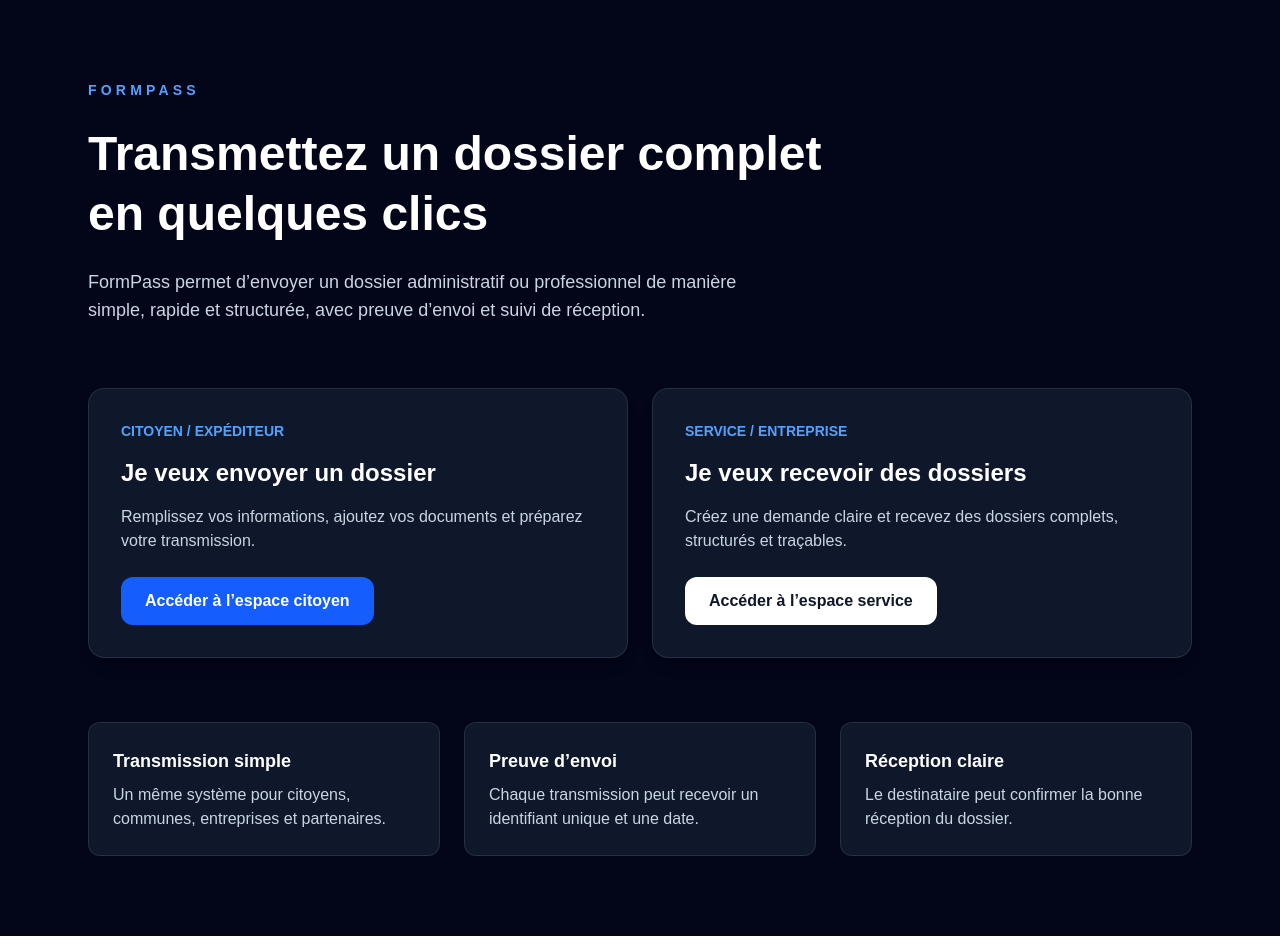
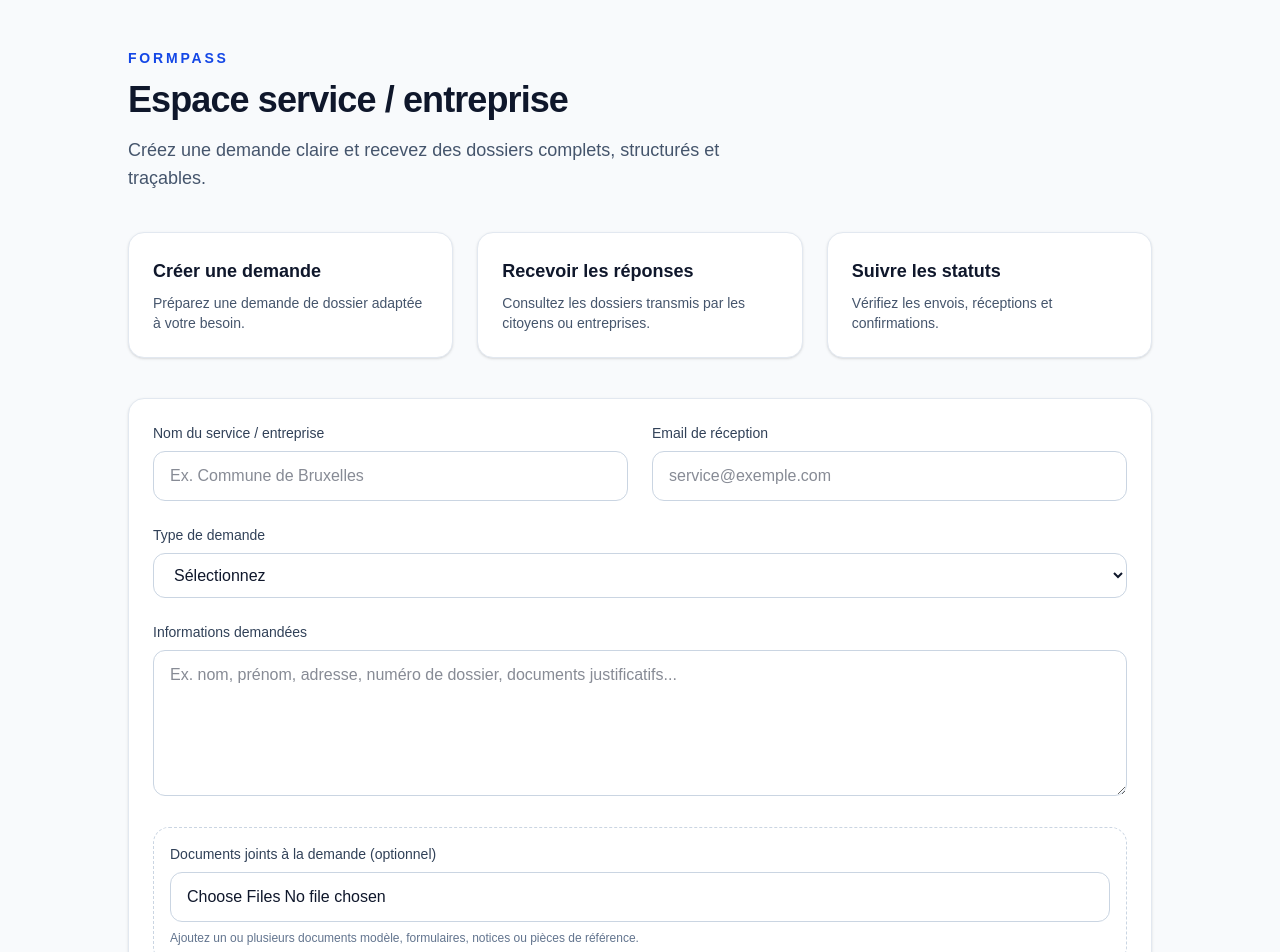
Before and after one commit to bachiratmani1313-spec/Formpass, a Next.js app: page / in a window 1280 px wide. Shown: the top 952 px of the page. Built offline with nearby package versions, Linux system fonts and the light colour scheme.

Commit message:
Update page.tsx

```diff
--- a/app/page.tsx
+++ b/app/page.tsx
@@ -1,105 +1,268 @@
 "use client";
 
-import Link from "next/link";
+import { useRef, useState } from "react";
 
-export default function Home() {
+export default function ServicePage() {
+  const [created, setCreated] = useState(false);
+  const [requestId, setRequestId] = useState("");
+  const [selectedFiles, setSelectedFiles] = useState<File[]>([]);
+  const fileInputRef = useRef<HTMLInputElement | null>(null);
+
+  function handleSubmit(e: React.FormEvent<HTMLFormElement>) {
+    e.preventDefault();
+
+    const id = "FPS-" + Math.floor(Math.random() * 1000000);
+    setRequestId(id);
+    setCreated(true);
+  }
+
+  function handleFileChange(e: React.ChangeEvent<HTMLInputElement>) {
+    const files = Array.from(e.target.files || []);
+    if (files.length === 0) return;
+
+    setSelectedFiles((prev) => {
+      const merged = [...prev];
+
+      for (const file of files) {
+        const exists = merged.some(
+          (existing) =>
+            existing.name === file.name &&
+            existing.size === file.size &&
+            existing.lastModified === file.lastModified
+        );
+
+        if (!exists) {
+          merged.push(file);
+        }
+      }
+
+      return merged;
+    });
+
+    if (fileInputRef.current) {
+      fileInputRef.current.value = "";
+    }
+  }
+
+  function removeFile(indexToRemove: number) {
+    setSelectedFiles((prev) =>
+      prev.filter((_, index) => index !== indexToRemove)
+    );
+  }
+
   return (
-    <main className="min-h-screen bg-slate-950 text-white">
-      <div className="max-w-6xl mx-auto px-6 py-20">
-
-        {/* HEADER */}
-        <p className="text-sm font-semibold uppercase tracking-[0.3em] text-blue-400">
-          FORMPASS
+    <main className="min-h-screen bg-slate-50 px-6 py-12 text-slate-900">
+      <div className="mx-auto max-w-5xl">
+        <p className="mb-3 text-sm font-semibold uppercase tracking-[0.2em] text-blue-700">
+          FormPass
         </p>
 
-        <h1 className="mt-6 text-5xl font-bold leading-tight max-w-3xl">
-          Transmettez un dossier complet en quelques clics
+        <h1 className="text-4xl font-bold tracking-tight">
+          Espace service / entreprise
         </h1>
-
-        <p className="mt-6 text-lg text-slate-300 max-w-2xl">
-          FormPass permet d’envoyer un dossier administratif ou professionnel de manière simple,
-          rapide et structurée, avec preuve d’envoi et suivi de réception.
+        <p className="mt-4 max-w-2xl text-lg text-slate-600">
+          Créez une demande claire et recevez des dossiers complets, structurés
+          et traçables.
         </p>
 
-        {/* BLOCS */}
-        <div className="mt-16 grid gap-6 md:grid-cols-2">
+        <div className="mt-10 grid gap-6 md:grid-cols-3">
+          <div className="rounded-2xl border border-slate-200 bg-white p-6 shadow-sm">
+            <h2 className="text-lg font-semibold">Créer une demande</h2>
+            <p className="mt-2 text-sm text-slate-600">
+              Préparez une demande de dossier adaptée à votre besoin.
+            </p>
+          </div>
 
-          {/* CITOYEN */}
-          <div className="bg-slate-900 border border-white/10 rounded-2xl p-8 shadow-lg">
-            <p className="text-sm font-semibold text-blue-400 uppercase">
-              Citoyen / Expéditeur
+          <div className="rounded-2xl border border-slate-200 bg-white p-6 shadow-sm">
+            <h2 className="text-lg font-semibold">Recevoir les réponses</h2>
+            <p className="mt-2 text-sm text-slate-600">
+              Consultez les dossiers transmis par les citoyens ou entreprises.
             </p>
+          </div>
 
-            <h2 className="mt-4 text-2xl font-semibold">
-              Je veux envoyer un dossier
-            </h2>
-
-            <p className="mt-4 text-slate-300">
-              Remplissez vos informations, ajoutez vos documents et préparez votre transmission.
+          <div className="rounded-2xl border border-slate-200 bg-white p-6 shadow-sm">
+            <h2 className="text-lg font-semibold">Suivre les statuts</h2>
+            <p className="mt-2 text-sm text-slate-600">
+              Vérifiez les envois, réceptions et confirmations.
             </p>
-
-            <div className="mt-6">
-              <Link
-                href="/citoyen"
-                className="inline-flex items-center justify-center rounded-xl bg-blue-600 px-6 py-3 font-semibold text-white hover:bg-blue-500 transition"
-              >
-                Accéder à l’espace citoyen
-              </Link>
           </div>
         </div>
 
-          {/* SERVICE */}
-          <div className="bg-slate-900 border border-white/10 rounded-2xl p-8 shadow-lg">
-            <p className="text-sm font-semibold text-blue-400 uppercase">
-              Service / Entreprise
-            </p>
+        <form
+          onSubmit={handleSubmit}
+          className="mt-10 space-y-6 rounded-2xl border border-slate-200 bg-white p-6 shadow-sm"
+        >
+          <div className="grid gap-6 md:grid-cols-2">
+            <div>
+              <label className="mb-2 block text-sm font-medium text-slate-700">
+                Nom du service / entreprise
+              </label>
+              <input
+                type="text"
+                placeholder="Ex. Commune de Bruxelles"
+                className="w-full rounded-xl border border-slate-300 px-4 py-3 outline-none transition focus:border-blue-500"
+                required
+              />
+            </div>
 
-            <h2 className="mt-4 text-2xl font-semibold">
-              Je veux recevoir des dossiers
-            </h2>
-
-            <p className="mt-4 text-slate-300">
-              Créez une demande claire et recevez des dossiers complets, structurés et traçables.
-            </p>
-
-            <div className="mt-6">
-              <Link
-                href="/service"
-                className="inline-flex items-center justify-center rounded-xl bg-white text-slate-900 px-6 py-3 font-semibold hover:bg-slate-200 transition"
-              >
-                Accéder à l’espace service
-              </Link>
+            <div>
+              <label className="mb-2 block text-sm font-medium text-slate-700">
+                Email de réception
+              </label>
+              <input
+                type="email"
+                placeholder="service@exemple.com"
+                className="w-full rounded-xl border border-slate-300 px-4 py-3 outline-none transition focus:border-blue-500"
+                required
+              />
             </div>
           </div>
 
+          <div>
+            <label className="mb-2 block text-sm font-medium text-slate-700">
+              Type de demande
+            </label>
+            <select
+              className="w-full rounded-xl border border-slate-300 px-4 py-3 outline-none transition focus:border-blue-500"
+              required
+            >
+              <option value="">Sélectionnez</option>
+              <option>Dossier administratif</option>
+              <option>Candidature</option>
+              <option>Dossier entreprise</option>
+              <option>Demande personnalisée</option>
+            </select>
           </div>
 
-        {/* AVANTAGES */}
-        <div className="mt-16 grid gap-6 md:grid-cols-3">
+          <div>
+            <label className="mb-2 block text-sm font-medium text-slate-700">
+              Informations demandées
+            </label>
+            <textarea
+              rows={5}
+              placeholder="Ex. nom, prénom, adresse, numéro de dossier, documents justificatifs..."
+              className="w-full rounded-xl border border-slate-300 px-4 py-3 outline-none transition focus:border-blue-500"
+              required
+            />
+          </div>
 
-          <div className="bg-slate-900 border border-white/10 rounded-xl p-6">
-            <h3 className="font-semibold text-lg">Transmission simple</h3>
-            <p className="mt-2 text-slate-300">
-              Un même système pour citoyens, communes, entreprises et partenaires.
+          <div className="rounded-2xl border border-dashed border-slate-300 p-4">
+            <label className="mb-2 block text-sm font-medium text-slate-700">
+              Documents joints à la demande (optionnel)
+            </label>
+
+            <input
+              ref={fileInputRef}
+              type="file"
+              multiple
+              onChange={handleFileChange}
+              className="w-full rounded-xl border border-slate-300 px-4 py-3"
+            />
+
+            <p className="mt-2 text-xs text-slate-500">
+              Ajoutez un ou plusieurs documents modèle, formulaires, notices ou
+              pièces de référence.
             </p>
           </div>
 
-          <div className="bg-slate-900 border border-white/10 rounded-xl p-6">
-            <h3 className="font-semibold text-lg">Preuve d’envoi</h3>
-            <p className="mt-2 text-slate-300">
-              Chaque transmission peut recevoir un identifiant unique et une date.
+          {selectedFiles.length > 0 && (
+            <div className="rounded-2xl border border-blue-200 bg-blue-50 p-4">
+              <div className="mb-3 flex items-center justify-between">
+                <h3 className="font-semibold text-blue-900">
+                  Documents ajoutés
+                </h3>
+                <span className="text-sm text-blue-700">
+                  {selectedFiles.length} fichier(s)
+                </span>
+              </div>
+
+              <div className="space-y-2">
+                {selectedFiles.map((file, index) => (
+                  <div
+                    key={`${file.name}-${file.size}-${file.lastModified}-${index}`}
+                    className="flex items-center justify-between rounded-xl bg-white px-3 py-2 text-sm shadow-sm"
+                  >
+                    <div className="min-w-0">
+                      <p className="truncate font-medium text-slate-800">
+                        {file.name}
+                      </p>
+                      <p className="text-xs text-slate-500">
+                        {(file.size / 1024).toFixed(1)} KB
                       </p>
                     </div>
 
-          <div className="bg-slate-900 border border-white/10 rounded-xl p-6">
-            <h3 className="font-semibold text-lg">Réception claire</h3>
-            <p className="mt-2 text-slate-300">
-              Le destinataire peut confirmer la bonne réception du dossier.
+                    <button
+                      type="button"
+                      onClick={() => removeFile(index)}
+                      className="ml-3 rounded-lg border border-red-200 px-3 py-1 text-xs font-medium text-red-600 hover:bg-red-50"
+                    >
+                      Supprimer
+                    </button>
+                  </div>
+                ))}
+              </div>
+            </div>
+          )}
+
+          <div className="flex flex-wrap gap-4">
+            <button
+              type="submit"
+              className="rounded-xl bg-blue-700 px-6 py-3 font-semibold text-white transition hover:bg-blue-800"
+            >
+              Créer la demande
+            </button>
+
+            <a
+              href="/"
+              className="rounded-xl border border-slate-300 px-6 py-3 font-semibold text-slate-700 transition hover:bg-slate-100"
+            >
+              Retour accueil
+            </a>
+          </div>
+        </form>
+
+        {created && (
+          <div className="mt-6 rounded-2xl border border-green-200 bg-green-50 p-5 text-green-800 shadow-sm">
+            <h2 className="text-lg font-semibold">Demande créée</h2>
+
+            <p className="mt-2 text-sm">
+              Votre demande a bien été créée avec succès.
             </p>
+
+            <p className="mt-2 text-sm">
+              Référence : <span className="font-semibold">{requestId}</span>
+            </p>
+
+            <p className="mt-1 text-sm">
+              Documents joints :{" "}
+              <span className="font-semibold">{selectedFiles.length}</span>
+            </p>
+
+            <div className="mt-4 rounded-xl border border-slate-200 bg-white p-3">
+              <p className="mb-1 text-xs text-slate-500">Lien à envoyer :</p>
+
+              <div className="flex items-center gap-2">
+                <input
+                  readOnly
+                  value={`https://formpass.vercel.app/demande/${requestId}`}
+                  className="w-full rounded-lg border px-3 py-2 text-sm"
+                />
+
+                <button
+                  type="button"
+                  onClick={() =>
+                    navigator.clipboard.writeText(
+                      `https://formpass.vercel.app/demande/${requestId}`
+                    )
+                  }
+                  className="rounded-lg bg-slate-900 px-3 py-2 text-sm text-white"
+                >
+                  Copier
+                </button>
               </div>
-
             </div>
-
+          </div>
+        )}
       </div>
     </main>
   );
```
Lines whose indentation alone changed are shown as unchanged.
